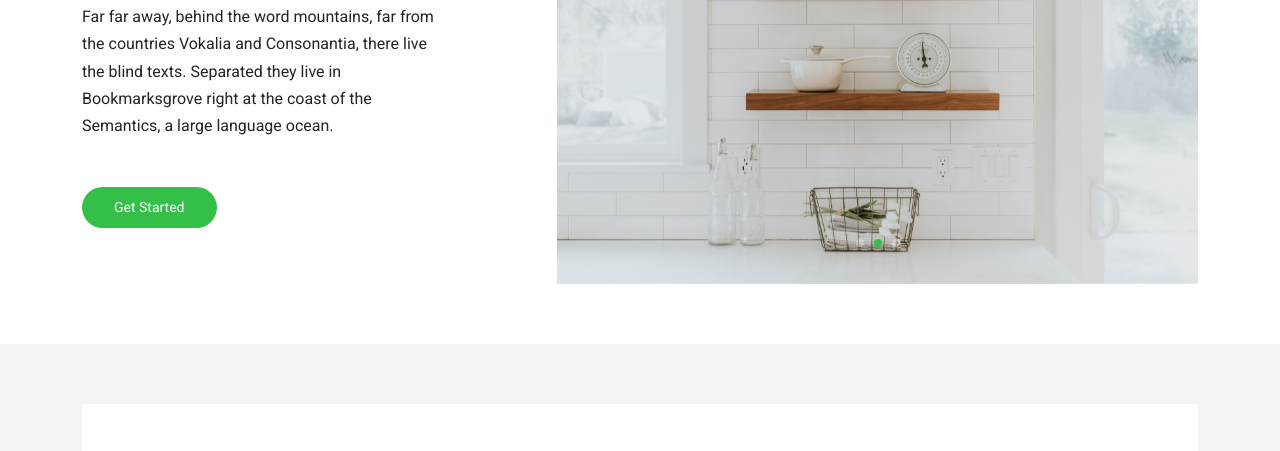
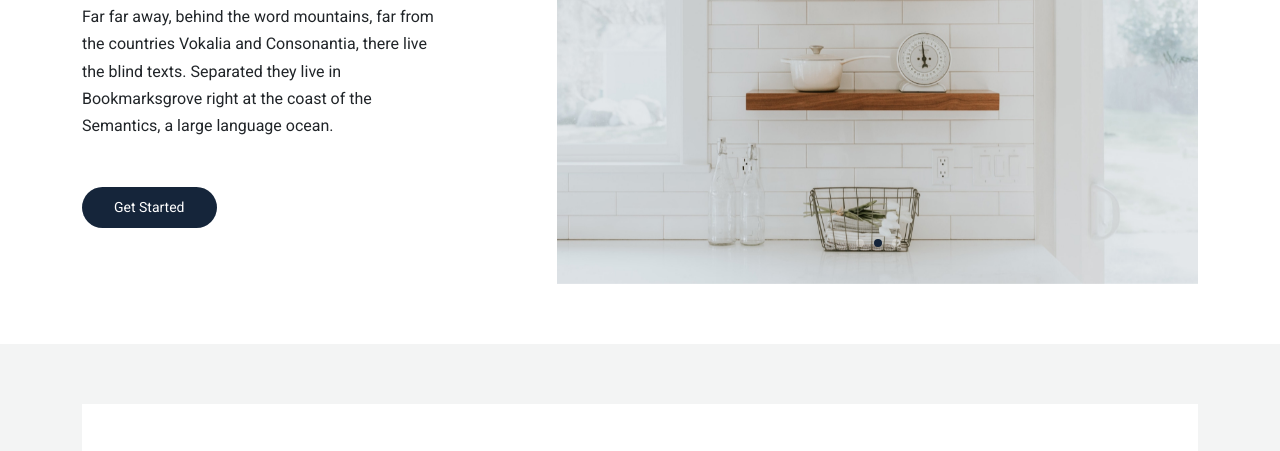
Before and after one commit to Innovation-for-Impact/IFI-web, a plain HTML site: page src/index.html in a window 1280 px wide. Shown: the part 325-776 px from the top of the page. Drawn offline with Linux system fonts and the light colour scheme.

Commit message:
remove some green and replaced accent color with brand color dark blue

```diff
--- a/src/assets/css/main.css
+++ b/src/assets/css/main.css
@@ -22,7 +22,7 @@
   --background-color: #ffffff; /* Background color for the entire website, including individual sections */
   --default-color: #212529; /* Default color used for the majority of the text content across the entire website */
   --heading-color: #2d465e; /* Color for headings, subheadings and title throughout the website */
-  --accent-color: #34bf49; /* Accent color that represents your brand on the website. It's used for buttons, links, and other elements that need to stand out */
+  --accent-color: #15253aff; /* Accent color that represents your brand on the website. It's used for buttons, links, and other elements that need to stand out */
   --surface-color: #ffffff; /* The surface color is used as a background of boxed elements within sections, such as cards, icon boxes, or other elements that require a visual separation from the global background. */
   --contrast-color: #ffffff; /* Contrast color for text, ensuring readability against backgrounds of accent, heading, or default colors. */
 }
```
